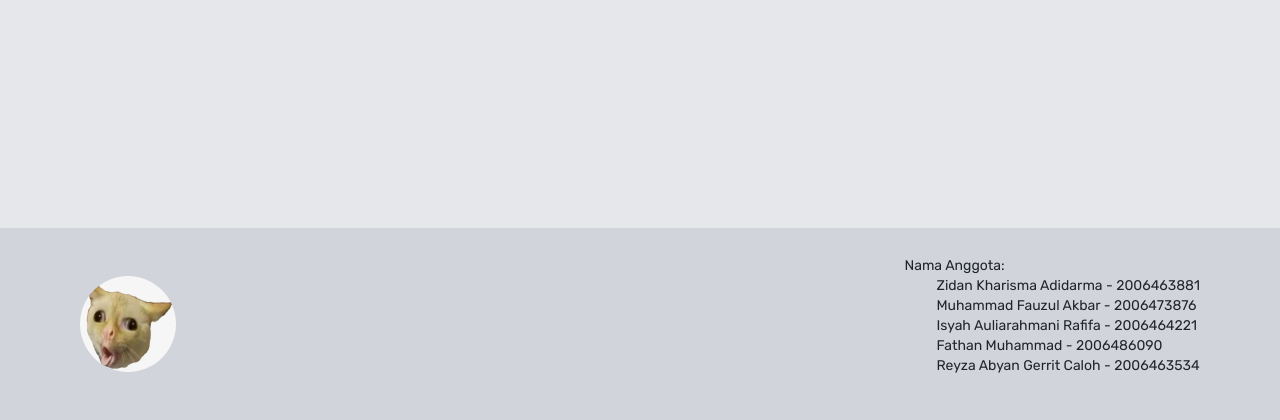
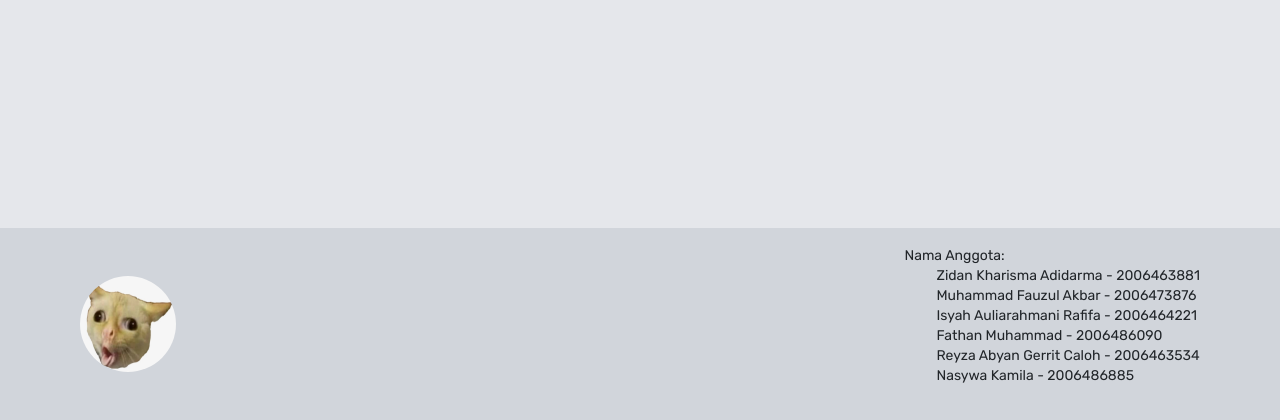
Before and after one commit to Zidan-Kharisma-Sakana/uts-f02, a Django app: page / in a window 1280 px wide. Shown: the part 628-1048 px from the top of the page. Run offline with Django 3.2, Linux system fonts and the light colour scheme.

Commit message:
update footer

```diff
--- a/templates/partials/footer.html
+++ b/templates/partials/footer.html
@@ -9,6 +9,7 @@
             <li>Isyah Auliarahmani Rafifa - 2006464221</li>
             <li>Fathan Muhammad - 2006486090</li>
             <li>Reyza Abyan Gerrit Caloh - 2006463534</li>
+            <li>Nasywa Kamila - 2006486885</li>
         </ol>
     </div>
 </div>
```
